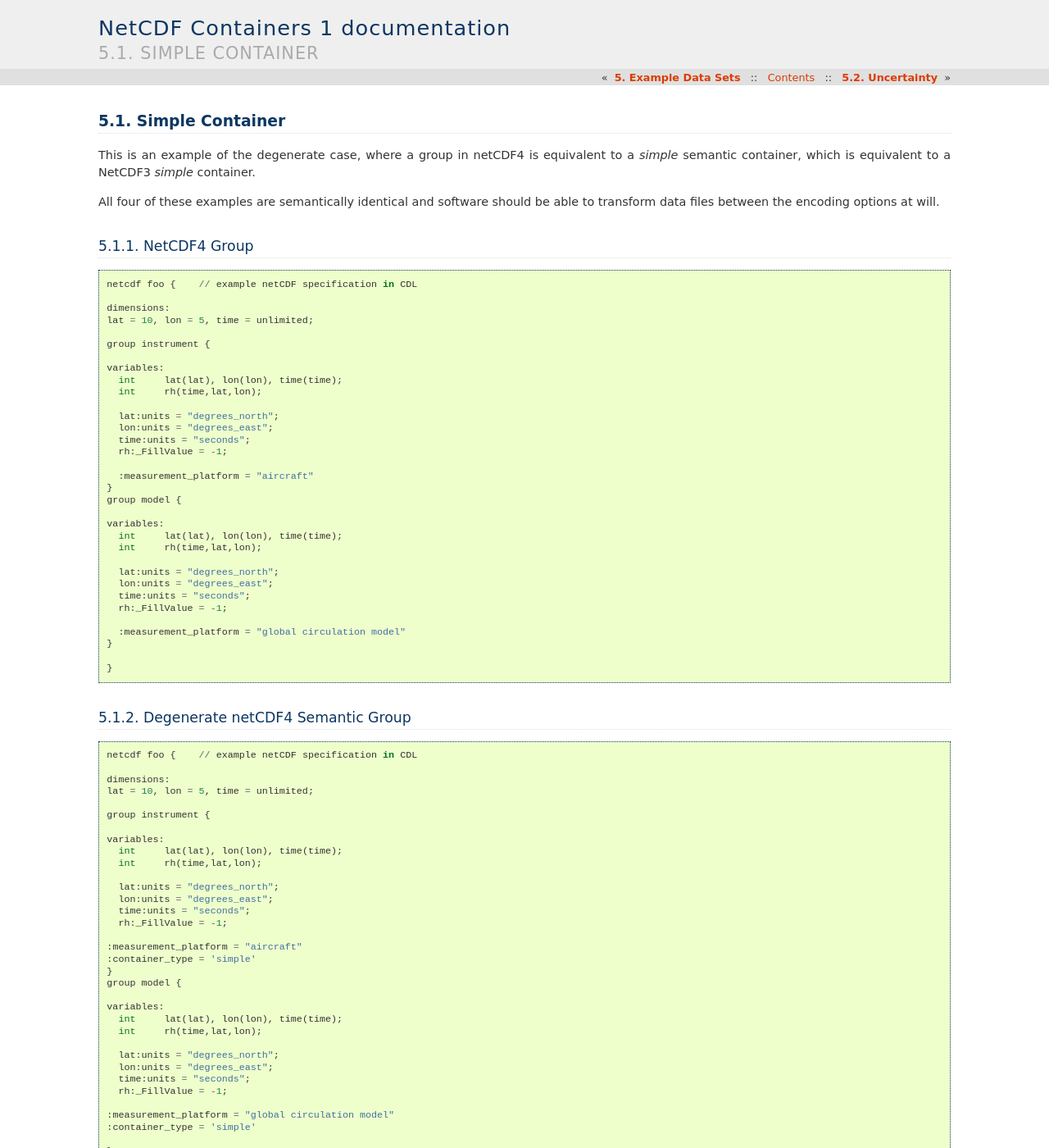
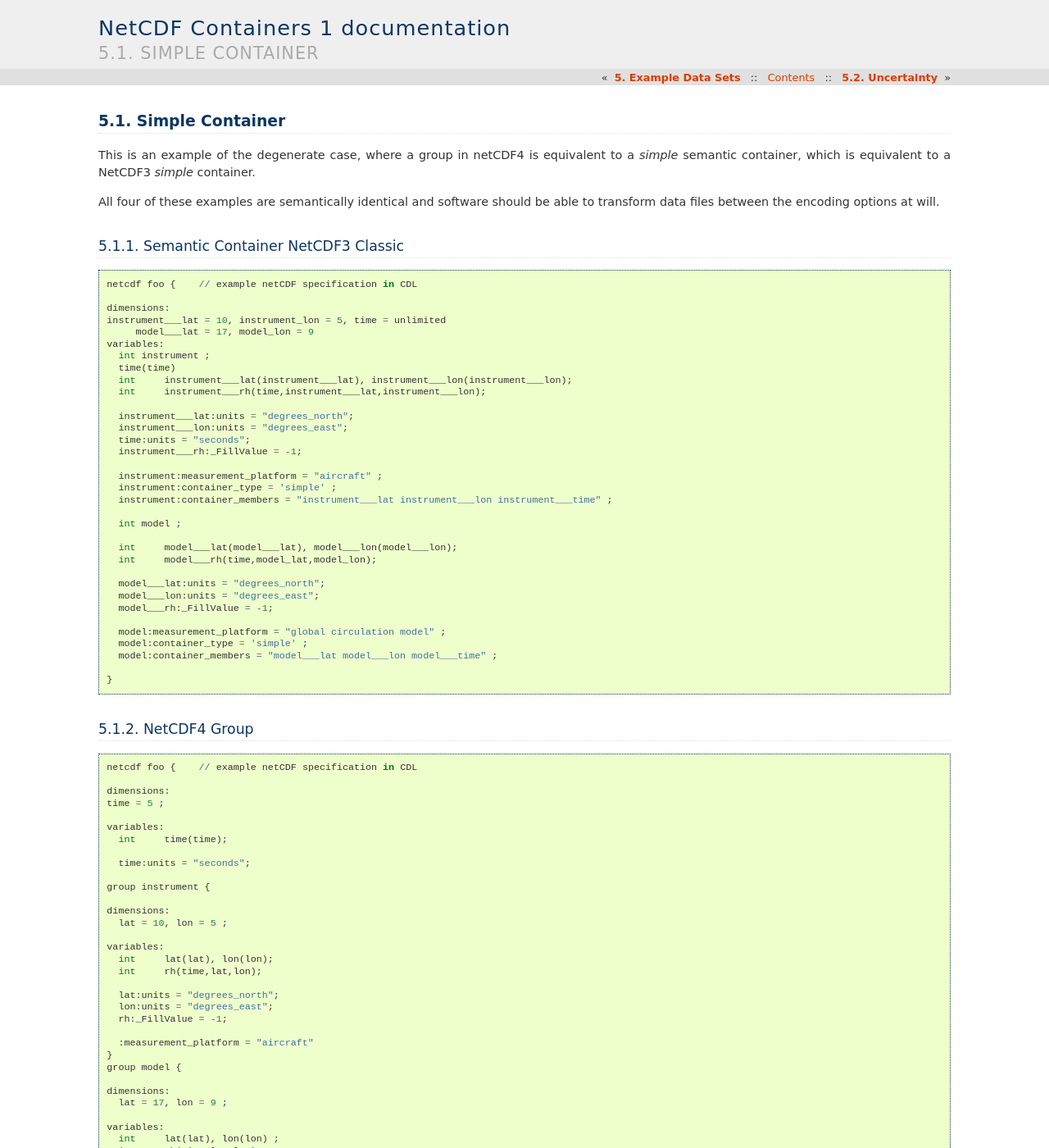
Before and after one commit to marqh/ncContainers, a Sphinx documentation site: the page built from source/examples/simplegroup.rst, in a window 1280 px wide and 1400 px high. Shown: the whole window at 82% size. Built offline with Sphinx 7.4.7, drawn with Linux system fonts in a browser that asks for light colours; some of the changed text lies outside the part shown.

Commit message:
naming update

```diff
--- a/source/examples/simplegroup.rst
+++ b/source/examples/simplegroup.rst
@@ -4,6 +4,48 @@
 This is an example of the degenerate case, where a group in netCDF4 is equivalent to a `simple` semantic container, which is equivalent to a NetCDF3 `simple` container.
 
 All four of these examples are semantically identical and software should be able to transform data files between the encoding options at will.
+
+
+Semantic Container NetCDF3 Classic
+----------------------------------
+
+::
+
+     netcdf foo {    // example netCDF specification in CDL
+
+     dimensions:
+     instrument___lat = 10, instrument_lon = 5, time = unlimited
+          model___lat = 17, model_lon = 9
+     variables:
+       int instrument ;
+       time(time)
+       int     instrument___lat(instrument___lat), instrument___lon(instrument___lon);
+       int     instrument___rh(time,instrument___lat,instrument___lon);
+
+       instrument___lat:units = "degrees_north";
+       instrument___lon:units = "degrees_east";
+       time:units = "seconds";
+       instrument___rh:_FillValue = -1;
+
+       instrument:measurement_platform = "aircraft" ;
+       instrument:container_type = 'simple' ;
+       instrument:container_members = "instrument___lat instrument___lon instrument___time" ;
+
+       int model ;
+
+       int     model___lat(model___lat), model___lon(model___lon);
+       int     model___rh(time,model_lat,model_lon);
+
+       model___lat:units = "degrees_north";
+       model___lon:units = "degrees_east";
+       model___rh:_FillValue = -1;
+
+       model:measurement_platform = "global circulation model" ;
+       model:container_type = 'simple' ;
+       model:container_members = "model___lat model___lon model___time" ;
+
+     }
+
 
 NetCDF4 Group
 -------------
@@ -14,30 +56,39 @@
      netcdf foo {    // example netCDF specification in CDL
 
      dimensions:
-     lat = 10, lon = 5, time = unlimited;
+     time = 5 ;
+
+     variables:
+       int     time(time);
+
+       time:units = "seconds";
 
      group instrument {
 
+     dimensions:
+       lat = 10, lon = 5 ;
+
      variables:
-       int     lat(lat), lon(lon), time(time);
+       int     lat(lat), lon(lon);
        int     rh(time,lat,lon);
 
        lat:units = "degrees_north";
        lon:units = "degrees_east";
-       time:units = "seconds";
        rh:_FillValue = -1;
 
        :measurement_platform = "aircraft"
      }
      group model {
 
+     dimensions:
+       lat = 17, lon = 9 ;
+
      variables:
-       int     lat(lat), lon(lon), time(time);
+       int     lat(lat), lon(lon) ;
        int     rh(time,lat,lon);
 
        lat:units = "degrees_north";
        lon:units = "degrees_east";
-       time:units = "seconds";
        rh:_FillValue = -1;
 
        :measurement_platform = "global circulation model"
@@ -55,76 +106,44 @@
      netcdf foo {    // example netCDF specification in CDL
 
      dimensions:
-     lat = 10, lon = 5, time = unlimited;
+     time = 5 ;
+
+     variables:
+       int     time(time);
+
+       time:units = "seconds";
 
      group instrument {
 
+     dimensions:
+       lat = 10, lon = 5 ;
+
      variables:
-       int     lat(lat), lon(lon), time(time);
+       int     lat(lat), lon(lon);
        int     rh(time,lat,lon);
 
        lat:units = "degrees_north";
        lon:units = "degrees_east";
-       time:units = "seconds";
        rh:_FillValue = -1;
 
-     :measurement_platform = "aircraft"
-     :container_type = 'simple'
+       :measurement_platform = "aircraft"
+       :container_type = 'simple'
      }
      group model {
 
+     dimensions:
+       lat = 17, lon = 9 ;
+
      variables:
-       int     lat(lat), lon(lon), time(time);
+       int     lat(lat), lon(lon) ;
        int     rh(time,lat,lon);
 
        lat:units = "degrees_north";
        lon:units = "degrees_east";
-       time:units = "seconds";
        rh:_FillValue = -1;
 
-     :measurement_platform = "global circulation model"
-     :container_type = 'simple'
+       :measurement_platform = "global circulation model"
+       :container_type = 'simple'
+     }
 
      }
-
-
-Semantic Container NetCDF3 Classic
-----------------------------------
-
-::
-
-     netcdf foo {    // example netCDF specification in CDL
-
-     dimensions:
-     lat = 10, lon = 5, time = unlimited;
-
-     variables:
-       int instrument ;
-
-       int     instrument___lat(lat), instrument___lon(lon), instrument___time(time);
-       int     instrument___rh(time,lat,lon);
-
-       instrument___lat:units = "degrees_north";
-       instrument___lon:units = "degrees_east";
-       instrument___time:units = "seconds";
-       instrument___rh:_FillValue = -1;
-
-       instrument:measurement_platform = "aircraft" ;
-       instrument:container_type = 'simple' ;
-       instrument:members = "instrument___lat instrument___lon instrument___time" ;
-
-       int model ;
-
-       int     model___lat(lat), model___lon(lon), model___time(time);
-       int     model___rh(time,lat,lon);
-
-       model___lat:units = "degrees_north";
-       model___lon:units = "degrees_east";
-       model___time:units = "seconds";
-       model___rh:_FillValue = -1;
-
-       model:measurement_platform = "global circulation model" ;
-       model:container_type = 'simple' ;
-       model:members = "model___lat model___lon model___time" ;
-
-     }
--- a/source/netcdf3.rst
+++ b/source/netcdf3.rst
@@ -17,6 +17,12 @@
 
 The variable name of a container variable name is a convenient string to use for disambiguation of variable names in netCDF3 files.  The containing variable's name may be prepended to the contained variable's name, linked by a triple underscore `___`.
 
+Dimension Names
+''''''''''''''
+
+Similarly, the variable name of a container variable name is a convenient string to use for disambiguation of dimension names in netCDF3 files.  The containing variable's name may be prepended to the contained dimension's name, linked by a triple underscore `___`.
+
+
 Degeneracy
 ----------
 
--- a/source/semantics.rst
+++ b/source/semantics.rst
@@ -18,4 +18,6 @@
 .. A second new terminology is defined: a `member_role`.  This enables individual members of a container to take on semantic roles within the file.  The `simple` container type supports only one value for `member_role`, which is `member`.
 
 
-Communities may define their own `container_type` values and within this scope define a controlled set of semantics for attribute names and values to allow rich semantic content to be provided.
+Communities may define their own `container_type` values and within this scope define a controlled set of semantics for attribute names and allowable values to allow rich semantic content to be provided.
+
+A container type may define container roles.  These are attribute names which enable a particular member to be explicitly linked via a named role, with associcated semantics, defined by the container type.  Container roles link directly to variables within the scope of the container.  All container role attribute names must be prepended with the string `container_role_` to enable identification by software.
```
Also changed, not shown: source/examples/uncert.rst (+6 -6 lines), source/examples/vectorfield.rst (+9 -9 lines).
